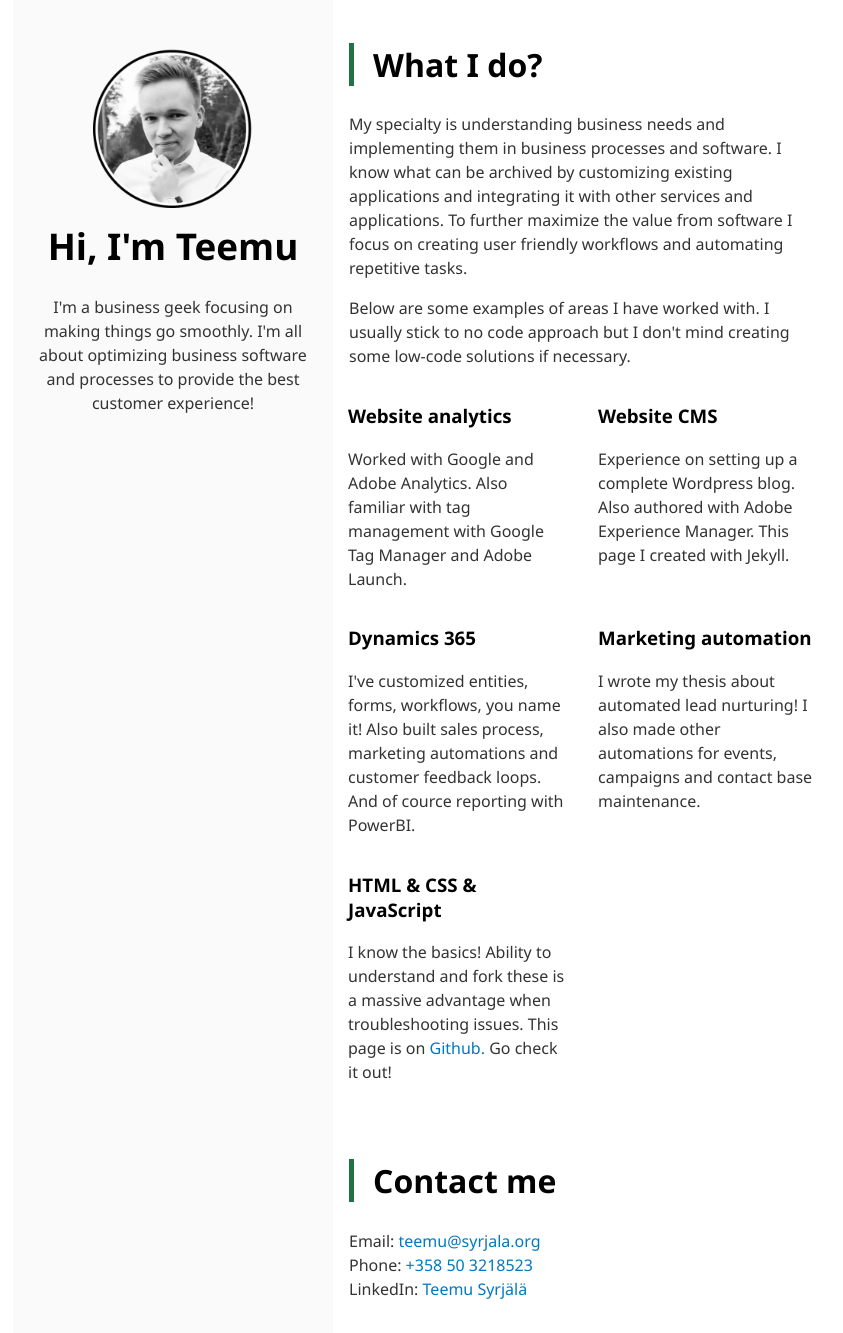
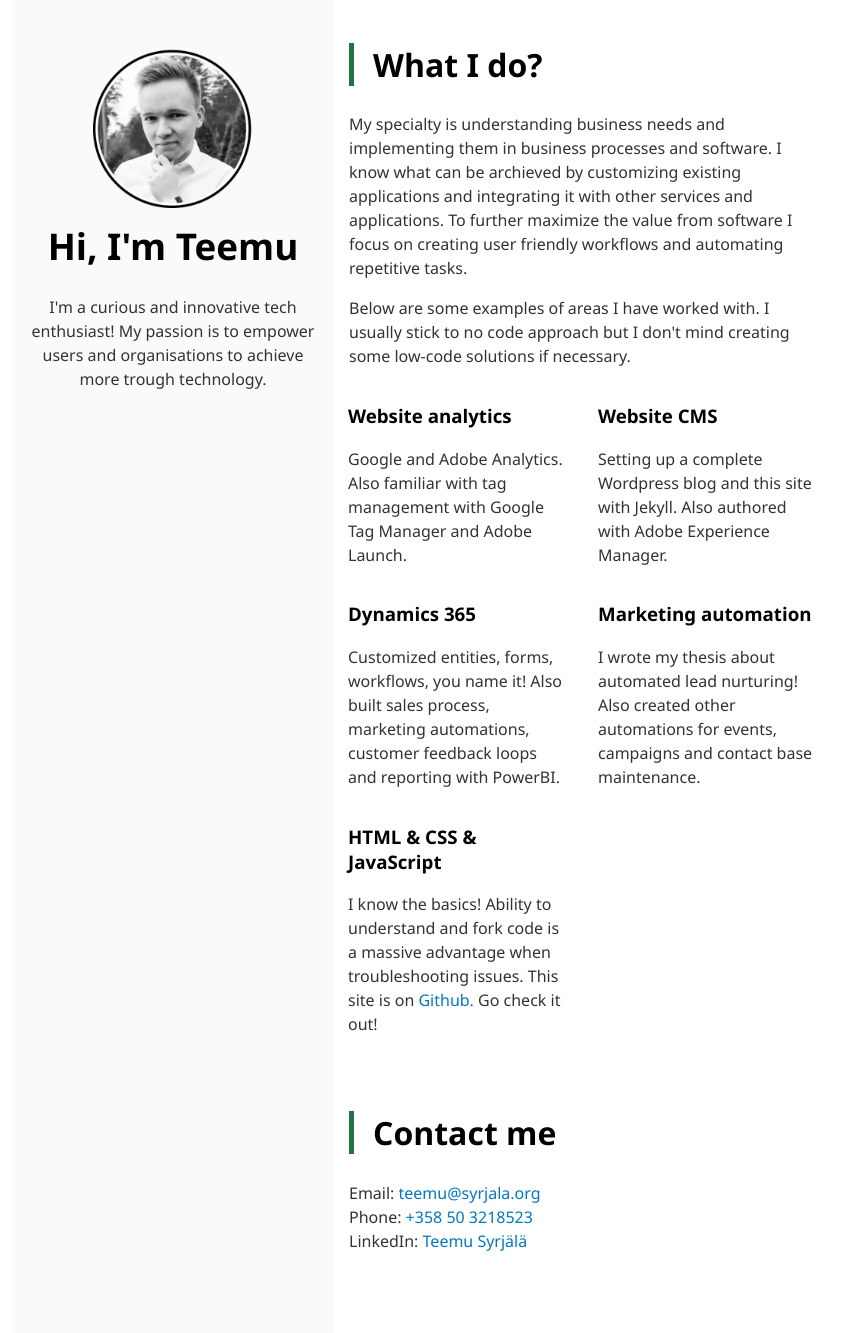
Before and after one commit to T3mmu/t3mmu.github.io, a Jekyll site: the page built from index.html, in a window 1280 px wide and 1333 px high. Shown: the whole window, without its empty margins (217-1060 px from the left). Built offline with Jekyll 4.4.1, drawn with Linux system fonts in a browser that asks for light colours.

Commit message:
Fixed typos

```diff
--- a/index.html
+++ b/index.html
@@ -16,8 +16,7 @@ description: I'm a curious and innovative tech enthusiast! My passion is to empo
     </div>
     <div>
       <h1 class="">Hi, I'm Teemu</h1>
-      <p>I'm a business geek focusing on making things go smoothly. I'm all about optimizing
-        business software and processes to provide the best customer experience!</p>
+      <p>I'm a curious and innovative tech enthusiast! My passion is to empower users and organisations to achieve more trough technology.</p>
     </div>
 
   </div>
@@ -26,30 +25,29 @@ description: I'm a curious and innovative tech enthusiast! My passion is to empo
     <section class="">
       <h2 class="section-title">What I do?</h2>
       <p>My specialty is understanding business needs and implementing them in business processes and software.
-        I know what can be archived by customizing existing applications and integrating it with other services and applications. To further
+        I know what can be archieved by customizing existing applications and integrating it with other services and applications. To further
         maximize the value from software I focus on creating user friendly workflows and automating repetitive tasks. </p>
       <p> Below are some examples of areas I have worked with. I usually stick to no code approach but I don't mind creating some low-code solutions if necessary.</p>
       <div class="row">
         <div class="two-column">
           <h3>Website analytics</h3>
-          <p>Worked with Google and Adobe Analytics. Also familiar with tag management with Google Tag Manager and Adobe Launch. </p>
+          <p>Google and Adobe Analytics. Also familiar with tag management with Google Tag Manager and Adobe Launch. </p>
         </div>
         <div class="two-column">
           <h3>Website CMS</h3>
-          <p>Experience on setting up a complete Wordpress blog. Also authored with Adobe Experience Manager. This page I created with Jekyll.
-          </p>
+          <p>Setting up a complete Wordpress blog and this site with Jekyll. Also authored with Adobe Experience Manager.</p>
         </div>
         <div class="two-column">
           <h3>Dynamics 365</h3>
-          <p>I've customized entities, forms, workflows, you name it! Also built sales process, marketing automations and customer feedback loops. And of cource reporting with PowerBI.</p>
+          <p>Customized entities, forms, workflows, you name it! Also built sales process, marketing automations, customer feedback loops and reporting with PowerBI.</p>
         </div>
         <div class="two-column">
           <h3>Marketing automation</h3>
-          <p>I wrote my thesis about automated lead nurturing! I also made other automations for events, campaigns and contact base maintenance.</p>
+          <p>I wrote my thesis about automated lead nurturing! Also created other automations for events, campaigns and contact base maintenance.</p>
         </div>
         <div class="two-column">
           <h3>HTML & CSS & JavaScript</h3>
-          <p>I know the basics! Ability to understand and fork these is a massive advantage when troubleshooting issues. This page is on <a
+          <p>I know the basics! Ability to understand and fork code is a massive advantage when troubleshooting issues. This site is on <a
               href="https://github.com/T3mmu/t3mmu.github.io" target="_blank" rel="noreferrer">Github. </a> Go check it out! </p>
         </div>
       </div>
```
